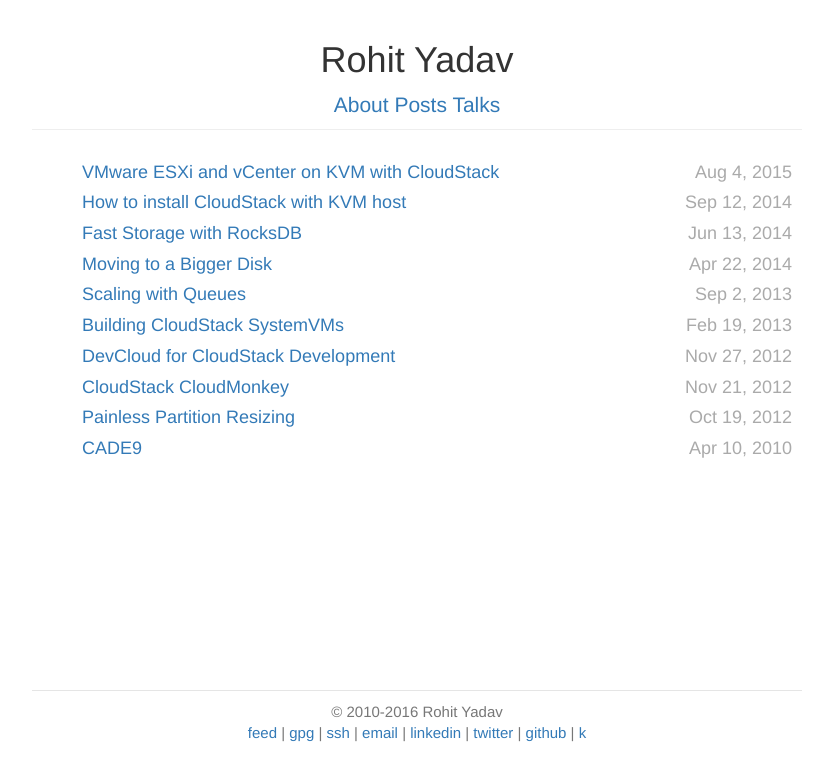
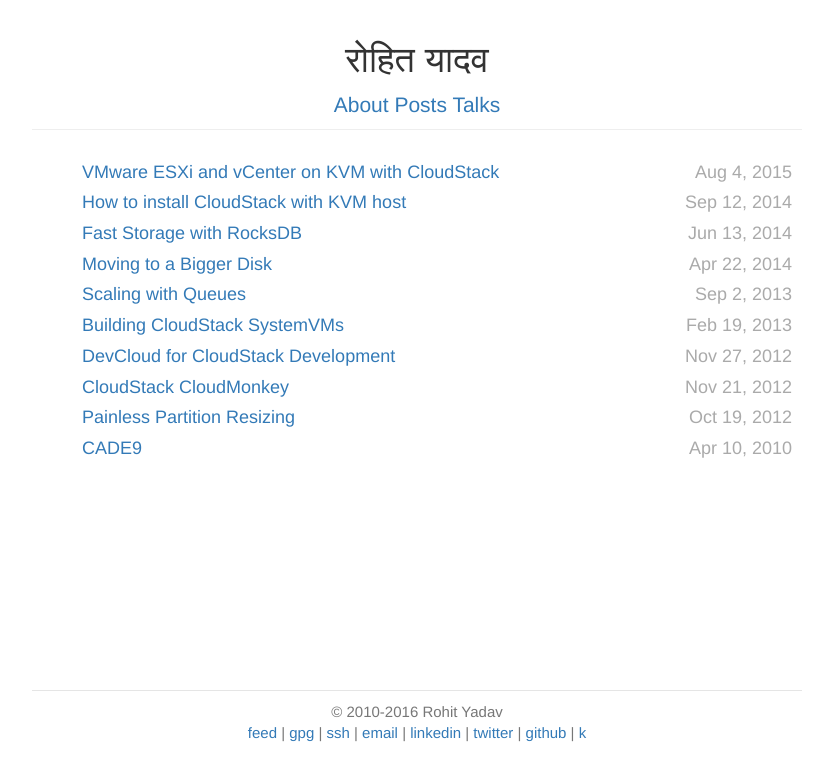
Before and after one commit to rohityadavcloud/rohityadavcloud.github.io, a Jekyll site: the page built from index.html, in a window 1280 px wide. Shown: the top 781 px of the page, without its empty margins (223-1056 px from the left). Built offline with Jekyll 4.4.1, drawn with Linux system fonts in a browser that asks for light colours.

Commit message:
blog: update site name
Signed-off-by: Rohit Yadav <rohit@yadav.cloud>

```diff
--- a/_config.yml
+++ b/_config.yml
@@ -1,4 +1,4 @@
-title: Rohit Yadav
+title: रोहित यादव
 author: Rohit Yadav
 email: rohit@yadav.cloud
 description: >
```
